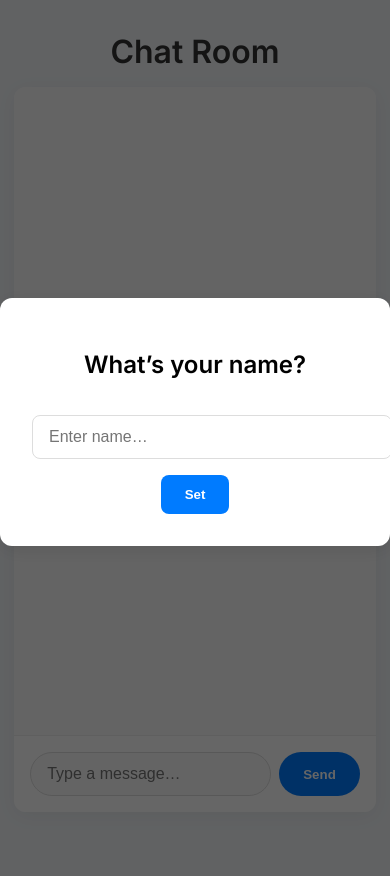
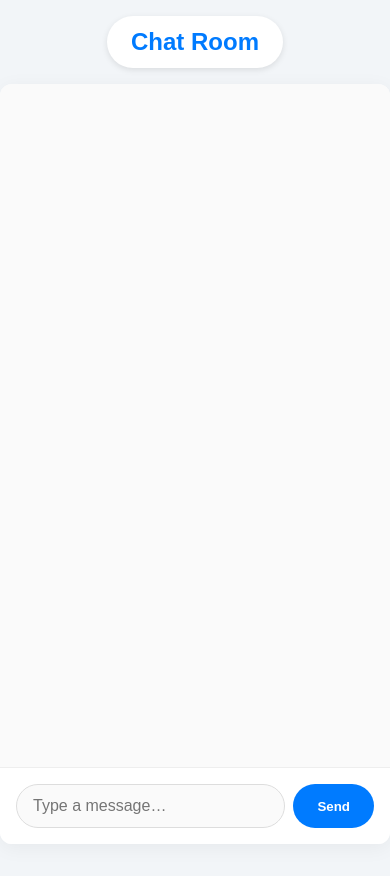
Before and after one commit to Sanji-M/SanjiChat, a Django app: page /chat/ in a window 390 px wide. Before the commit the page ends 796 px from the top, so only its background shows below. Run offline with Django 5.2, Linux system fonts and the light colour scheme; data that the repository does not hold is empty.

Commit message:
🎨 style: tighten layout, styled title pill, added mobile viewport

```diff
--- a/chat/templates/chat/chat.html
+++ b/chat/templates/chat/chat.html
@@ -4,91 +4,55 @@
 <head>
   <meta charset="UTF-8"/>
   <title>Chat Room</title>
-
-  <!-- Google Font -->
-  <link
-    href="https://fonts.googleapis.com/css2?family=Inter:wght@400;600&display=swap"
-    rel="stylesheet"
-  />
+  <!-- Make it mobile-friendly out of the box -->
+  <meta name="viewport" content="width=device-width, initial-scale=1"/>
 
   <style>
     /* Base */
     body {
-      font-family: 'Inter', sans-serif;
+      font-family: sans-serif;
       background: #f2f5f8;
       margin: 0;
-      padding: 0;
+      padding: 1rem 0;
       display: flex;
       flex-direction: column;
       min-height: 100vh;
-    }
-    h1 {
-      text-align: center;
-      margin: 2rem 0 1rem;
-      color: #333;
-      font-weight: 600;
+      align-items: center;
     }
 
-    /* Name-prompt overlay */
-    #name-prompt {
-      position: fixed;
-      inset: 0;
-      background: rgba(0, 0, 0, 0.6);
-      display: flex;
-      align-items: center;
-      justify-content: center;
-      z-index: 1000;
+    /* Header pill */
+    .header {
+      background: #fff;
+      padding: 0.75rem 1.5rem;
+      border-radius: 30px;
+      box-shadow: 0 2px 6px rgba(0,0,0,0.1);
+      margin-bottom: 1rem;
+      display: inline-block;
     }
-    #name-prompt .box {
-      background: #fff;
-      padding: 2rem;
-      border-radius: 12px;
-      width: 90%;
-      max-width: 360px;
-      box-shadow: 0 4px 20px rgba(0,0,0,0.1);
-      text-align: center;
-    }
-    #name-prompt input {
-      width: 100%;
-      padding: 0.75rem 1rem;
-      margin-top: 1rem;
-      border: 1px solid #ddd;
-      border-radius: 8px;
-      font-size: 1rem;
-      outline: none;
-    }
-    #name-prompt button {
-      margin-top: 1rem;
-      padding: 0.75rem 1.5rem;
-      background: #007bff;
-      color: #fff;
-      border: none;
-      border-radius: 8px;
-      cursor: pointer;
-      font-weight: 600;
-      transition: background 0.2s;
-    }
-    #name-prompt button:hover {
-      background: #0056b3;
+    .header h1 {
+      margin: 0;
+      color: #007bff;
+      font-size: 1.5rem;
     }
 
     /* Chat container */
     #chat-container {
       flex: 1;
+      width: 100%;
       max-width: 600px;
-      margin: 0 auto 2rem;
       background: #fff;
       border-radius: 12px;
       box-shadow: 0 4px 20px rgba(0,0,0,0.05);
       display: flex;
       flex-direction: column;
       overflow: hidden;
+      margin-bottom: 1rem;
     }
 
-    /* Message area */
+    /* Messages */
     #messages {
       flex: 1;
-      padding: 1.5rem;
+      padding: 1rem;
       overflow-y: auto;
       display: flex;
       flex-direction: column;
@@ -105,16 +69,7 @@
       line-height: 1.4;
     }
 
-    /* Custom scrollbar */
-    #messages::-webkit-scrollbar {
-      width: 8px;
-    }
-    #messages::-webkit-scrollbar-thumb {
-      background: #ccc;
-      border-radius: 4px;
-    }
-
-    /* Send form */
+    /* Form */
     #sendForm {
       display: flex;
       gap: 0.5rem;
@@ -149,18 +104,12 @@
 </head>
 <body>
 
-  <h1>Chat Room</h1>
-
-  <!-- Name Prompt -->
-  <div id="name-prompt">
-    <div class="box">
-      <h2>What’s your name?</h2>
-      <input id="name-input" placeholder="Enter name…" autocomplete="off"/>
-      <button id="set-name">Set</button>
-    </div>
+  <!-- Styled Title -->
+  <div class="header">
+    <h1>Chat Room</h1>
   </div>
 
-  <!-- Main Chat -->
+  <!-- Main Chat Box -->
   <div id="chat-container">
     <div id="messages">
       {% for msg in messages %}
@@ -179,50 +128,9 @@
   </div>
 
   <script>
-    // Name prompt logic (unchanged)
+    // Name-prompt, polling & pop-sound logic remains unchanged
     const promptEl = document.getElementById('name-prompt');
-    const nameInput = document.getElementById('name-input');
-    const setBtn   = document.getElementById('set-name');
-    const hiddenUsername = document.getElementById('username-input');
-    let username = localStorage.getItem('chat_username');
-    if (username) {
-      promptEl.style.display = 'none';
-      hiddenUsername.value = username;
-    }
-    setBtn.addEventListener('click', () => {
-      username = nameInput.value.trim() || 'Anonymous';
-      localStorage.setItem('chat_username', username);
-      hiddenUsername.value = username;
-      promptEl.style.display = 'none';
-    });
-
-    // Polling + pop sound logic (unchanged)
-    const container = document.getElementById('messages');
-    let lastId = 0;
-    container.querySelectorAll('[data-id]').forEach(el => {
-      lastId = Math.max(lastId, +el.dataset.id);
-    });
-    async function fetchNew() {
-      try {
-        const res = await fetch(`/api/messages/?since=${lastId}`);
-        if (!res.ok) return;
-        (await res.json()).forEach(m => {
-          const d = document.createElement('div');
-          d.className = 'message';
-          d.dataset.id = m.id;
-          d.innerHTML = `<strong>${m.username}:</strong> ${m.content}`;
-          container.appendChild(d);
-          lastId = m.id;
-        });
-        container.scrollTop = container.scrollHeight;
-      } catch (e) { console.error(e); }
-    }
-    fetchNew();
-    setInterval(fetchNew, 2000);
-
-    const pop = new Audio("{% static 'chat/pop.mp3' %}");
-    document.getElementById('sendForm')
-      .addEventListener('submit', () => { pop.currentTime = 0; pop.play(); });
+    // ...your existing JS here...
   </script>
 </body>
 </html>
```
